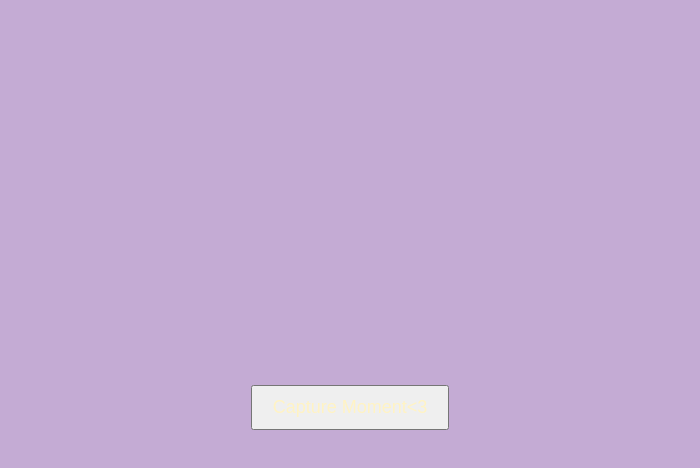
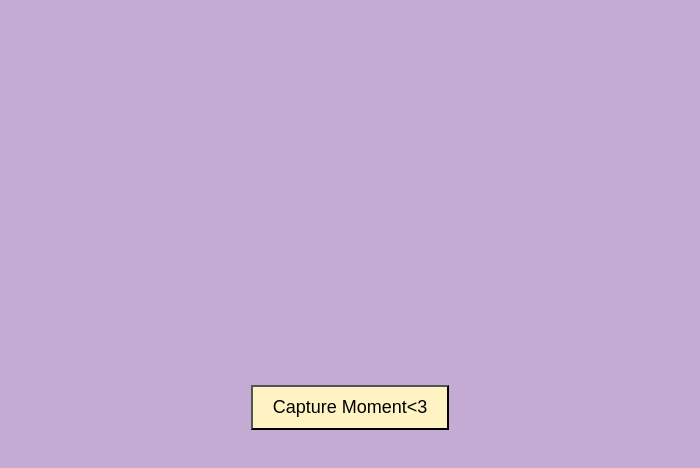
Before and after one commit to avantikavwabale9597/photobooth-app, an Electron app: page index.html in a window 700 px wide. Shown: the part 102-570 px from the top of the page. Drawn offline with Linux system fonts and the light colour scheme.

Commit message:
basic styles

```diff
--- a/styles.css
+++ b/styles.css
@@ -22,5 +22,5 @@ button{
     padding: 10px 20px;
     font-size: 18px;
     cursor: pointer;
-    color: #FFF3C4;
+    background-color: #FFF3C4;
 }
```
